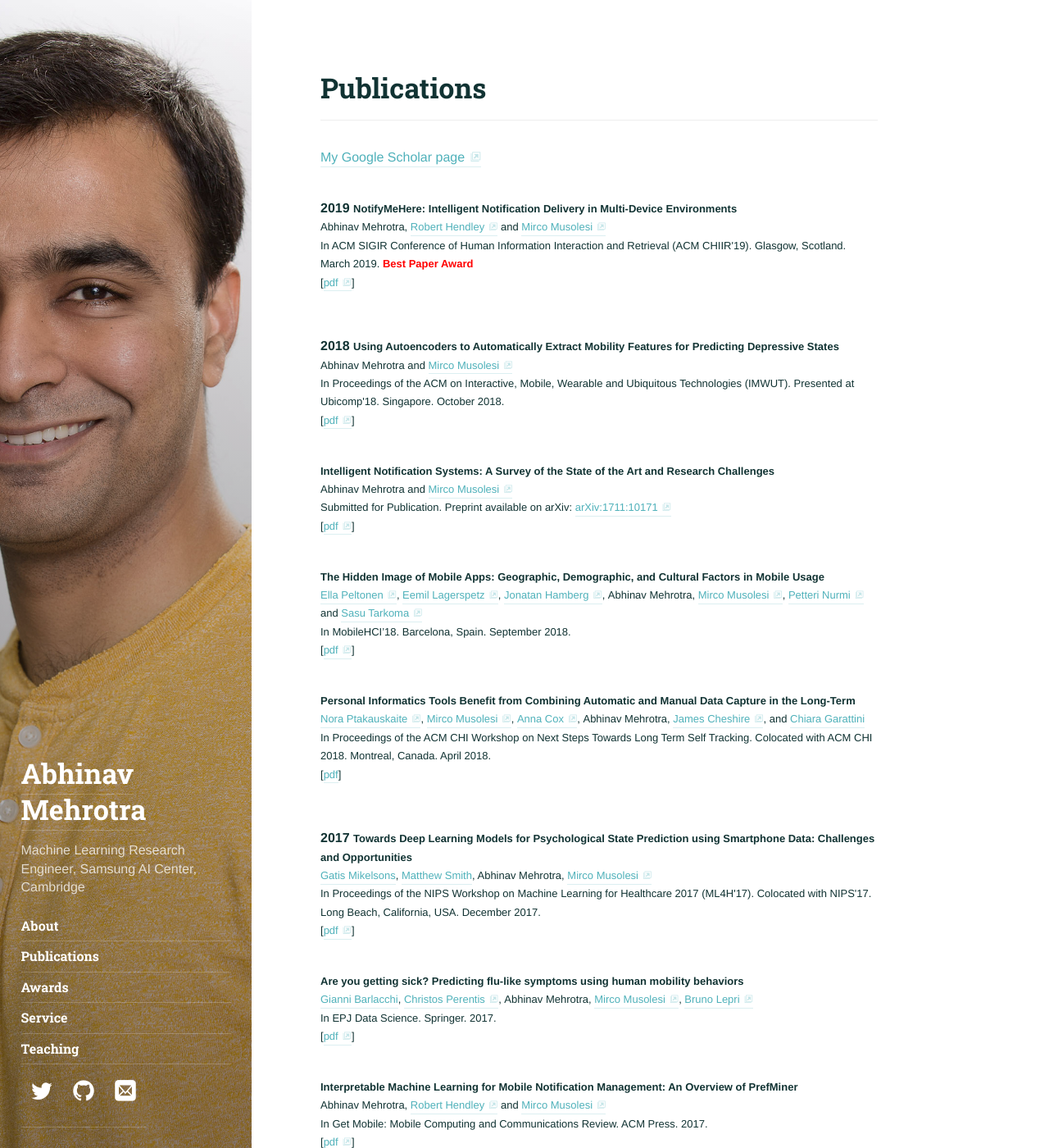
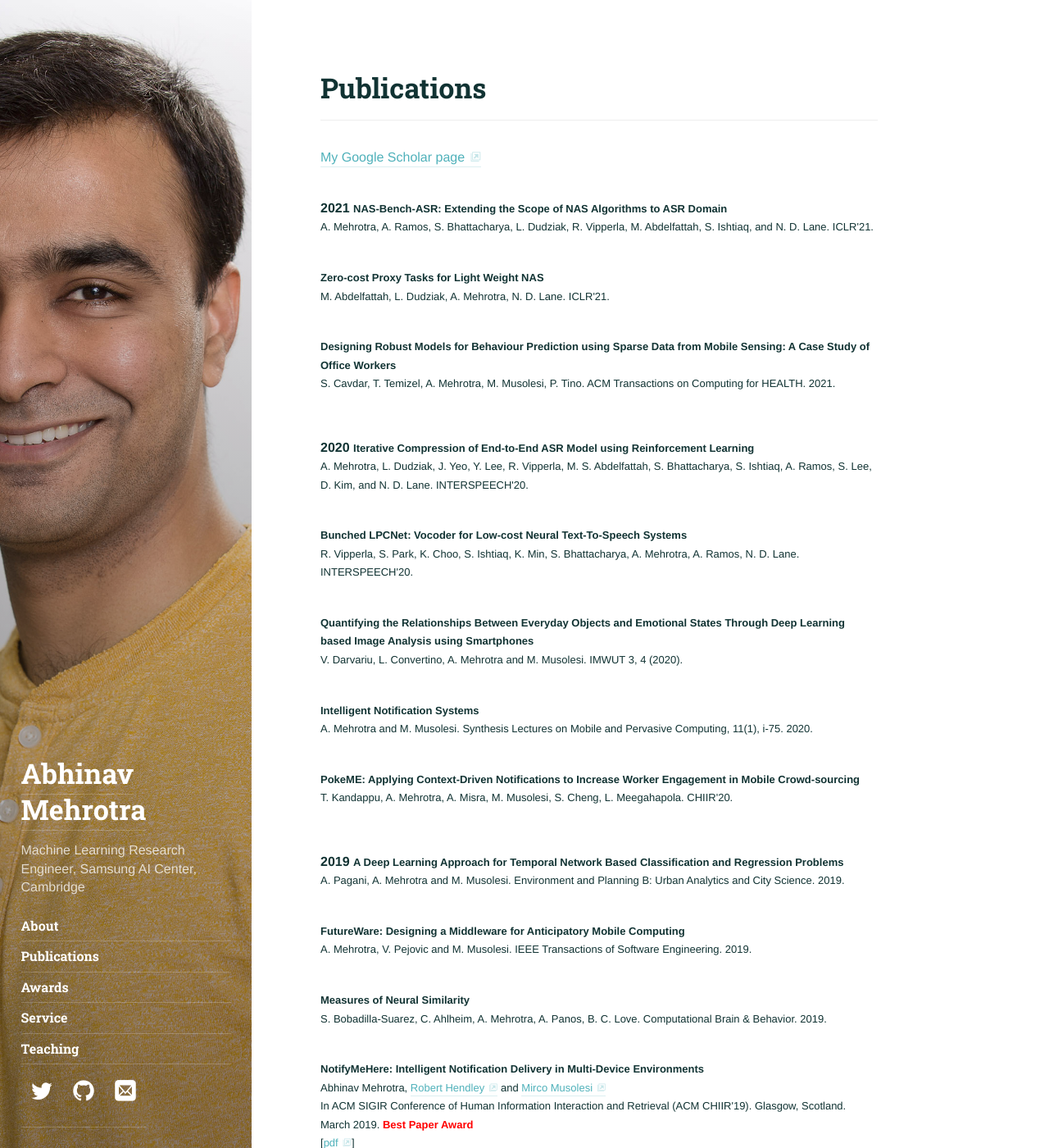
Before and after one commit to AbhinavMehrotra/AbhinavMehrotra.github.io, a Jekyll site: the page built from _sections/publications.md, in a window 1280 px wide and 1400 px high. Shown: the whole window at 82% size. Built offline with Jekyll 4.4.1, drawn with Linux system fonts in a browser that asks for light colours; some web fonts are replaced; some of the changed text lies outside the part shown.

Commit message:
Update publications.md

```diff
--- a/_sections/publications.md
+++ b/_sections/publications.md
@@ -15,10 +15,86 @@ description: >
 
 
 
+<B>2021</B>
+
+<font size="2">
+<B>NAS-Bench-ASR: Extending the Scope of NAS Algorithms to ASR Domain</B>  <BR>
+A. Mehrotra, A. Ramos, S. Bhattacharya, L. Dudziak, R. Vipperla, M. Abdelfattah, S. Ishtiaq, and N. D. Lane. ICLR'21.
+</font>
+<BR>
+
+
+<font size="2">
+<B>Zero-cost Proxy Tasks for Light Weight NAS</B>  <BR>
+M. Abdelfattah, L. Dudziak, A. Mehrotra, N. D. Lane. ICLR'21.
+</font>
+<BR>
+
+
+<font size="2">
+<B>Designing Robust Models for Behaviour Prediction using Sparse Data from Mobile Sensing: A Case Study of Office Workers</B>  <BR>
+S. Cavdar, T. Temizel, A. Mehrotra, M. Musolesi, P. Tino. ACM Transactions on Computing for HEALTH. 2021.
+</font>
+<BR>
+
+
+
+<B>2020</B>
+
+
+
+<font size="2">
+<B>Iterative Compression of End-to-End ASR Model using Reinforcement Learning</B>  <BR>
+A. Mehrotra, L. Dudziak, J. Yeo, Y. Lee, R. Vipperla, M. S. Abdelfattah, S. Bhattacharya, S. Ishtiaq, A. Ramos, S. Lee, D. Kim, and N. D. Lane. INTERSPEECH'20.
+</font>
+<BR>
+
+<font size="2">
+<B>Bunched LPCNet: Vocoder for Low-cost Neural Text-To-Speech Systems</B>  <BR>
+R. Vipperla, S. Park, K. Choo, S. Ishtiaq, K. Min, S. Bhattacharya, A. Mehrotra, A. Ramos, N. D. Lane. INTERSPEECH'20.
+</font>
+<BR>
+
+<font size="2">
+<B>Quantifying the Relationships Between Everyday Objects and Emotional States Through Deep Learning based Image Analysis using Smartphones</B>  <BR>
+V. Darvariu, L. Convertino, A. Mehrotra and M. Musolesi. IMWUT 3, 4 (2020).
+</font>
+<BR>
+
+<font size="2">
+<B>Intelligent Notification Systems</B>  <BR>
+A. Mehrotra and M. Musolesi. Synthesis Lectures on Mobile and Pervasive Computing, 11(1), i-75. 2020.
+</font>
+<BR>
+
+<font size="2">
+<B>PokeME: Applying Context-Driven Notifications to Increase Worker Engagement in Mobile Crowd-sourcing</B>  <BR>
+T. Kandappu, A. Mehrotra, A. Misra, M. Musolesi, S. Cheng, L. Meegahapola. CHIIR'20.
+</font>
+<BR>
+
+
 
 <B>2019</B>
 
+<font size="2">
+<B>A Deep Learning Approach for Temporal Network Based Classification and Regression Problems</B>  <BR>
+A. Pagani, A. Mehrotra and M. Musolesi. Environment and Planning B: Urban Analytics and City Science. 2019.
+</font>
+<BR>
 
+<font size="2">
+<B>FutureWare: Designing a Middleware for Anticipatory Mobile Computing</B>  <BR>
+A. Mehrotra, V. Pejovic and M. Musolesi. IEEE Transactions of Software Engineering. 2019.
+</font>
+<BR>
+
+
+<font size="2">
+<B>Measures of Neural Similarity</B>  <BR>
+S. Bobadilla-Suarez,  C. Ahlheim,  A. Mehrotra, A. Panos,  B. C. Love. Computational Brain & Behavior. 2019.
+</font>
+<BR>
 
 
 <font size="2">
@@ -46,7 +122,7 @@ In Proceedings of the ACM on Interactive, Mobile, Wearable and Ubiquitous Techno
 <font size="2">
 <B>Intelligent Notification Systems: A Survey of the State of the Art and Research Challenges</B>  <BR>
 Abhinav Mehrotra and <A HREF="http://www.homepages.ucl.ac.uk/~ucfamus/">Mirco Musolesi</A> <BR>
-Submitted for Publication. Preprint available on arXiv: <A HREF="https://arxiv.org/pdf/1711.10171.pdf">arXiv:1711:10171</A>  <BR>
+Preprint available on arXiv: <A HREF="https://arxiv.org/pdf/1711.10171.pdf">arXiv:1711:10171</A>  <BR>
 [<A HREF="https://arxiv.org/pdf/1711.10171.pdf">pdf</A>]
 </font>
 <BR>
```
